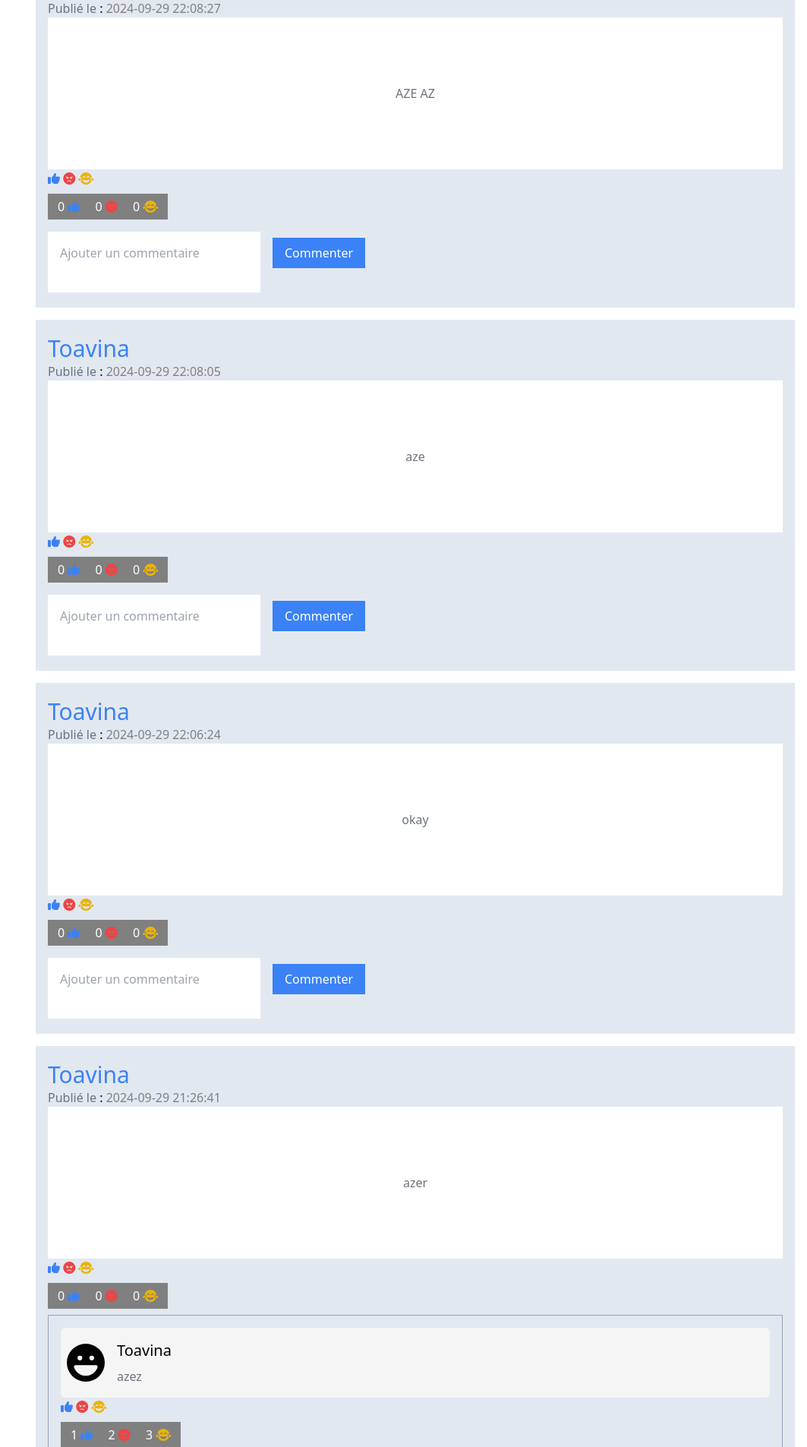
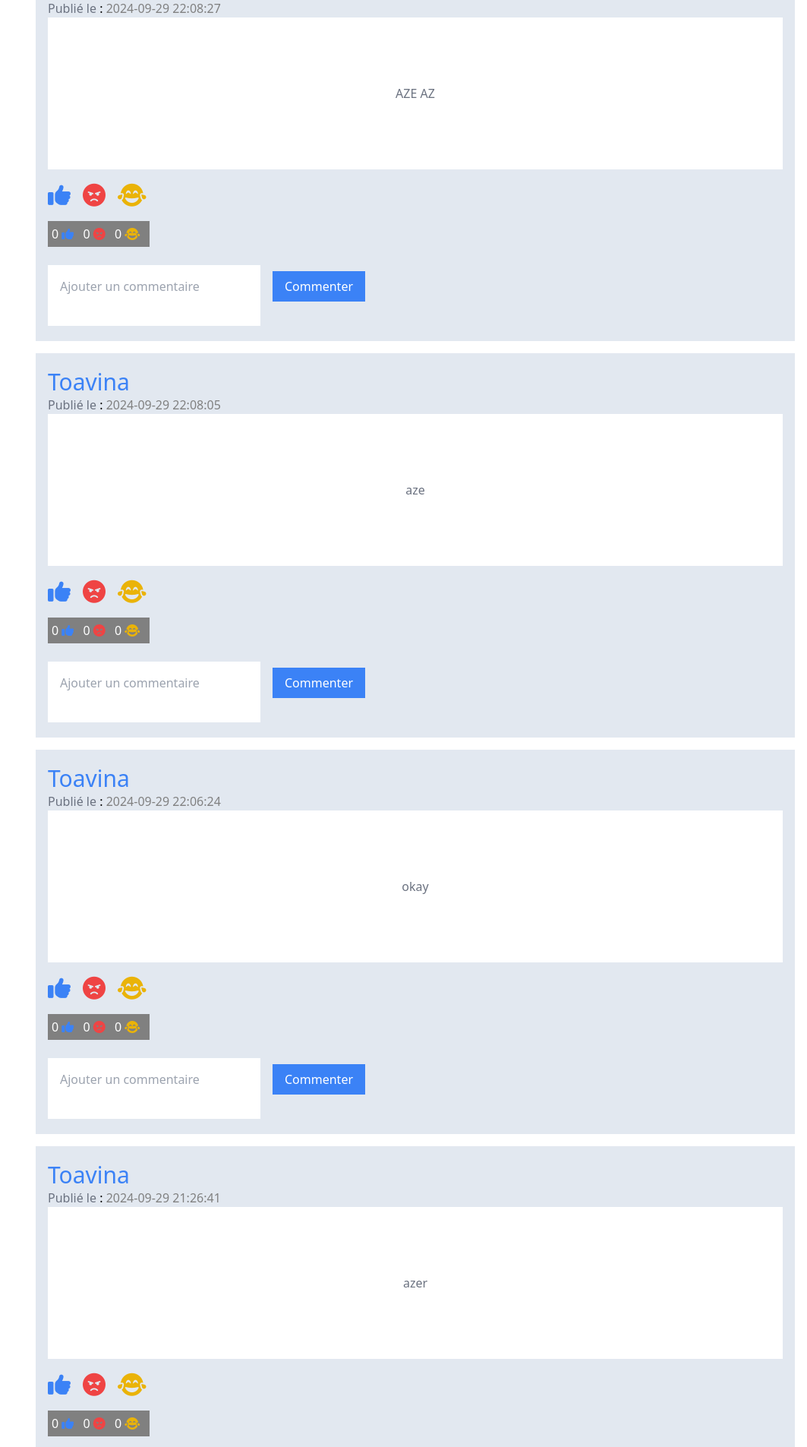
Before and after one commit to ToavinaJr/Tatasika, a PHP site: page /home.php in a window 1280 px wide. Shown: the part 343-2248 px from the top of the page at 76% size, without its empty margins (217-1280 px from the left). Run offline with PHP 8.4, Linux system fonts and the light colour scheme; the visitor is signed in with stand-in values (Sample User, id 1); data comes from the database, SQL or seed files in the repository; some libraries are stand-ins or nearby versions.

Commit message:
Fixing the interface

```diff
--- a/home.php
+++ b/home.php
@@ -75,23 +75,14 @@
                         // Les conteneurs de chaque pubicaton
                         echo "<div class='bg-slate-200 p-4 py-[20px] relative'> <h3 class='post-user text-3xl text-blue-500'> " . $publication_owner->getName() . "</h3>" . "<div> <span class='text-gray-500'>Publié le </span> : <span style='color: gray;'>" . htmlspecialchars($publication['date_creation']) . " </span> " . $btn ."<div class='bg-white flex justify-center items-center h-[200px] mb-4 text-gray-500' style='height:200px;'>" . $publication['contenu'] . "</div></div>";
 
-                        // Compter les nombres de love
-                        $sql_count_reactionLike = "SELECT * FROM reaction_publication WHERE id_publication = ? AND type = ?";
-                        $statement_countLike = $db_connexion->prepare($sql_count_reactionLike);
-                        $statement_countLike->execute([$publication['id_publication'], "love"]);
-                        $countLike = count($statement_countLike->fetchAll());
+                        $sql_count_reactions = "SELECT type, COUNT(*) as total FROM reaction_publication WHERE id_publication = ? GROUP BY type";
+                        $statement_countReactions = $db_connexion->prepare($sql_count_reactions);
+                        $statement_countReactions->execute([$publication['id_publication']]);
+                        $reactions = $statement_countReactions->fetchAll(PDO::FETCH_KEY_PAIR);
 
-                        // Compter les nombres de likes
-                        $sql_count_reactionHaha = "SELECT * FROM reaction_publication WHERE id_publication = ? AND type = ?";
-                        $statement_countHaha = $db_connexion->prepare($sql_count_reactionHaha);
-                        $statement_countHaha->execute([$publication['id_publication'], "haha"]);
-                        $countHaha = count($statement_countHaha->fetchAll());
-
-                        // Compter les nombres de likes dans la publication
-                        $sql_count_reactionAngry = "SELECT * FROM reaction_publication WHERE id_publication = ? AND type = ?";
-                        $statement_countAngry = $db_connexion->prepare($sql_count_reactionAngry);
-                        $statement_countAngry->execute([$publication['id_publication'], "angry"]);
-                        $countAngry = count($statement_countAngry->fetchAll());
+                        $countLike = $reactions['love'] ?? 0;
+                        $countHaha = $reactions['haha'] ?? 0;
+                        $countAngry = $reactions['angry'] ?? 0;
 
                         Reaction("publication", $publication['id_publication'], $countLike, $countAngry, $countHaha);
 
--- a/output.css
+++ b/output.css
@@ -604,6 +604,10 @@
   top: 1rem;
 }
 
+.m-2 {
+  margin: 0.5rem;
+}
+
 .m-4 {
   margin: 1rem;
 }
@@ -618,6 +622,14 @@
   margin-bottom: 1rem;
 }
 
+.mb-4 {
+  margin-bottom: 1rem;
+}
+
+.ml-0 {
+  margin-left: 0px;
+}
+
 .mt-6 {
   margin-top: 1.5rem;
 }
@@ -630,20 +642,52 @@
   display: table;
 }
 
+.hidden {
+  display: none;
+}
+
 .h-10 {
   height: 2.5rem;
+}
+
+.h-4 {
+  height: 1rem;
+}
+
+.h-6 {
+  height: 1.5rem;
 }
 
 .h-\[100vh\] {
   height: 100vh;
 }
 
+.h-\[200px\] {
+  height: 200px;
+}
+
 .h-full {
   height: 100%;
 }
 
+.h-8 {
+  height: 2rem;
+}
+
+.h-16 {
+  height: 4rem;
+}
+
 .w-10 {
   width: 2.5rem;
+}
+
+.w-6 {
+  width: 1.5rem;
+}
+
+.w-\[100px\] {
+  width: 100px;
 }
 
 .w-\[100vw\] {
@@ -708,6 +768,22 @@
 
 .gap-8 {
   gap: 2rem;
+}
+
+.overflow-x-hidden {
+  overflow-x: hidden;
+}
+
+.overflow-y-scroll {
+  overflow-y: scroll;
+}
+
+.text-wrap {
+  text-wrap: wrap;
+}
+
+.rounded-full {
+  border-radius: 9999px;
 }
 
 .rounded-md {
@@ -838,6 +914,10 @@
   padding-bottom: 20px;
 }
 
+.pl-0 {
+  padding-left: 0px;
+}
+
 .pt-4 {
   padding-top: 1rem;
 }
@@ -958,13 +1045,17 @@
   .md\:flex-row {
     flex-direction: row;
   }
-
-  .md\:pl-0 {
-    padding-left: 0px;
-  }
 }
 
 @media (min-width: 1024px) {
+  .lg\:max-h-\[100vh\] {
+    max-height: 100vh;
+  }
+
+  .lg\:w-\[380px\] {
+    width: 380px;
+  }
+
   .lg\:w-\[70vw\] {
     width: 70vw;
   }
--- a/src/api/js/delete_publication.js
+++ b/src/api/js/delete_publication.js
@@ -1,6 +1,5 @@
 function deletePublication(id) {
-    console.log(id);
-    fetch("http://localhost:12345/src/api/php/delete_publication.php",
+    fetch("src/api/php/delete_publication.php",
         {
             method: "POST",
             headers: {
--- a/src/components/Commentaire.php
+++ b/src/components/Commentaire.php
@@ -3,12 +3,12 @@
 
 function Commentaire($contenu, $nomCommentataire, $id_publication) {
 ?>
-    <div class="gap-4 border border-slate-400 p-4">
+    <div class="flex flex-col gap-2 border border-slate-400 p-4">
         <div class="flex gap-2 p-2 rounded-md text-wrap" style="background-color: #f5f5f5;">
             <div class="flex gap-4">
                 <img
                     src="../img/face-laugh-solid.svg"
-                    class="w- h-4 rounded-full"
+                    class="w-16 h-16 rounded-full"
                     alt=""
                     width="50px"
                     height="50px"
--- a/src/components/Reaction.php
+++ b/src/components/Reaction.php
@@ -2,20 +2,20 @@
     function Reaction($target, $idTarget, $countLike, $countAngry, $countHaha) {
 ?>
     <div class ="reaction flex flex-col gap-2">
-        <div>
+        <div class="flex gap-4">
             <a href="handle_reaction.php?type=love&target=<?php echo $target; ?>&id_target=<?php echo $idTarget; ?>">
-                <i class="text-blue-500 fa-solid fa-thumbs-up"></i>
+                <i class="text-blue-500 fa-solid fa-thumbs-up text-3xl hover:scale-125"></i>
                 <!-- Love -->
             </a>
             <a
                 href="handle_reaction.php?type=angry&target=<?php echo $target; ?>&id_target=<?php echo $idTarget; ?>">
-                <i class="text-red-500 fa-solid fa-face-angry"></i>
+                <i class="text-red-500 fa-solid fa-face-angry text-3xl hover:scale-125"></i>
             </a>
             <a
                 href="handle_reaction.php?type=haha&target=<?php echo $target; ?>&id_target=<?php echo $idTarget; ?>"
                 class="w-6 h-6"
             >
-                <i class="fa-solid fa-face-grin-tears text-yellow-500"></i>
+                <i class="fa-solid fa-face-grin-tears text-yellow-500 text-3xl hover:scale-125"></i>
                 <!-- Haha -->
             </a>
         </div>
--- a/test.php
+++ b/test.php
@@ -4,8 +4,9 @@
     <meta charset="UTF-8">
     <meta name="viewport" content="width=device-width, initial-scale=1.0">
     <title>Document</title>
+    <link rel="stylesheet" href="./output.css">
 </head>
-<body>
+<body class="bg-gray-600">
     <button id="send-btn">Send Data</button>
     <script src="src/api/js/get_data.js"></script>
 </body>
```
Also changed, not shown: other parts of output.css (+38 -15 lines).
